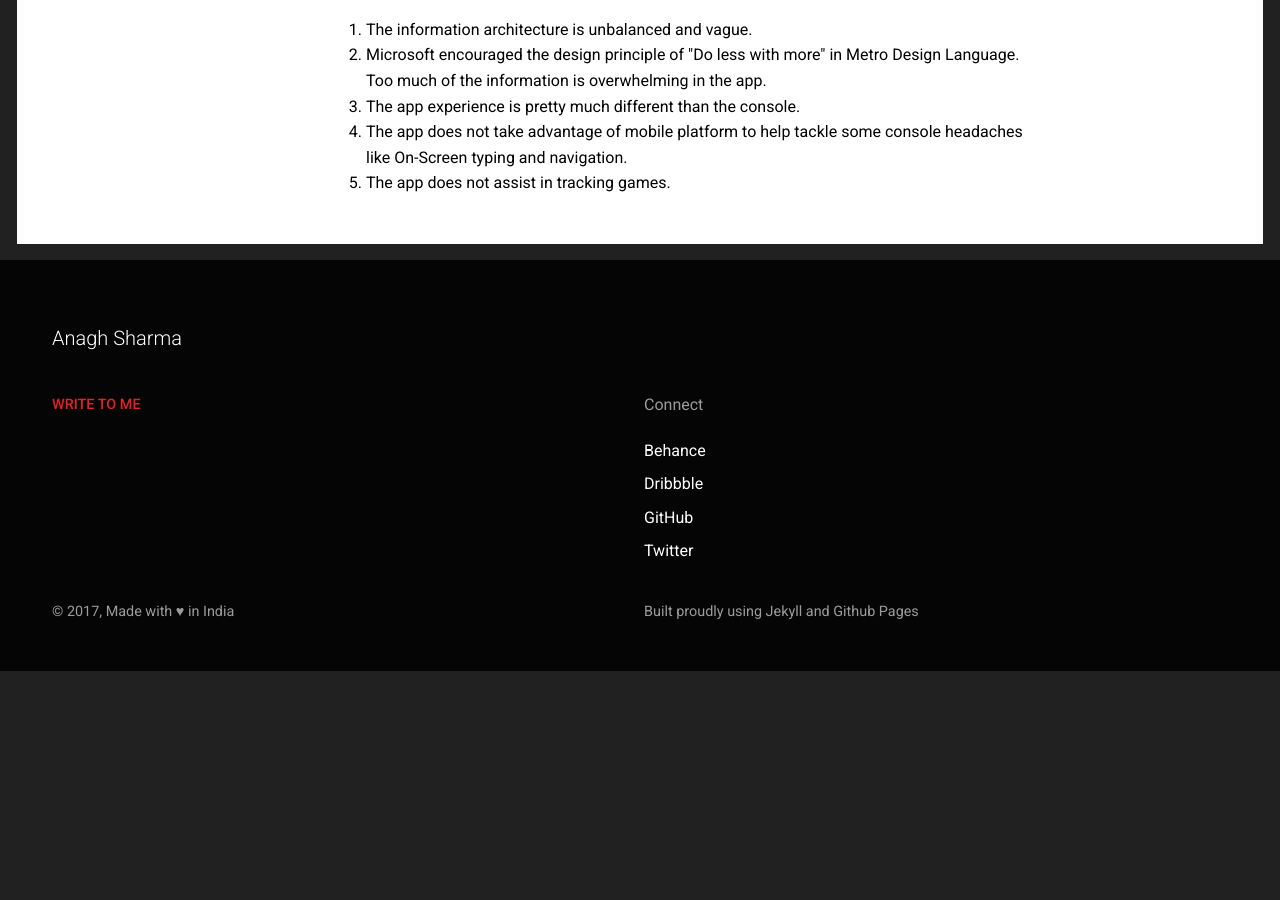
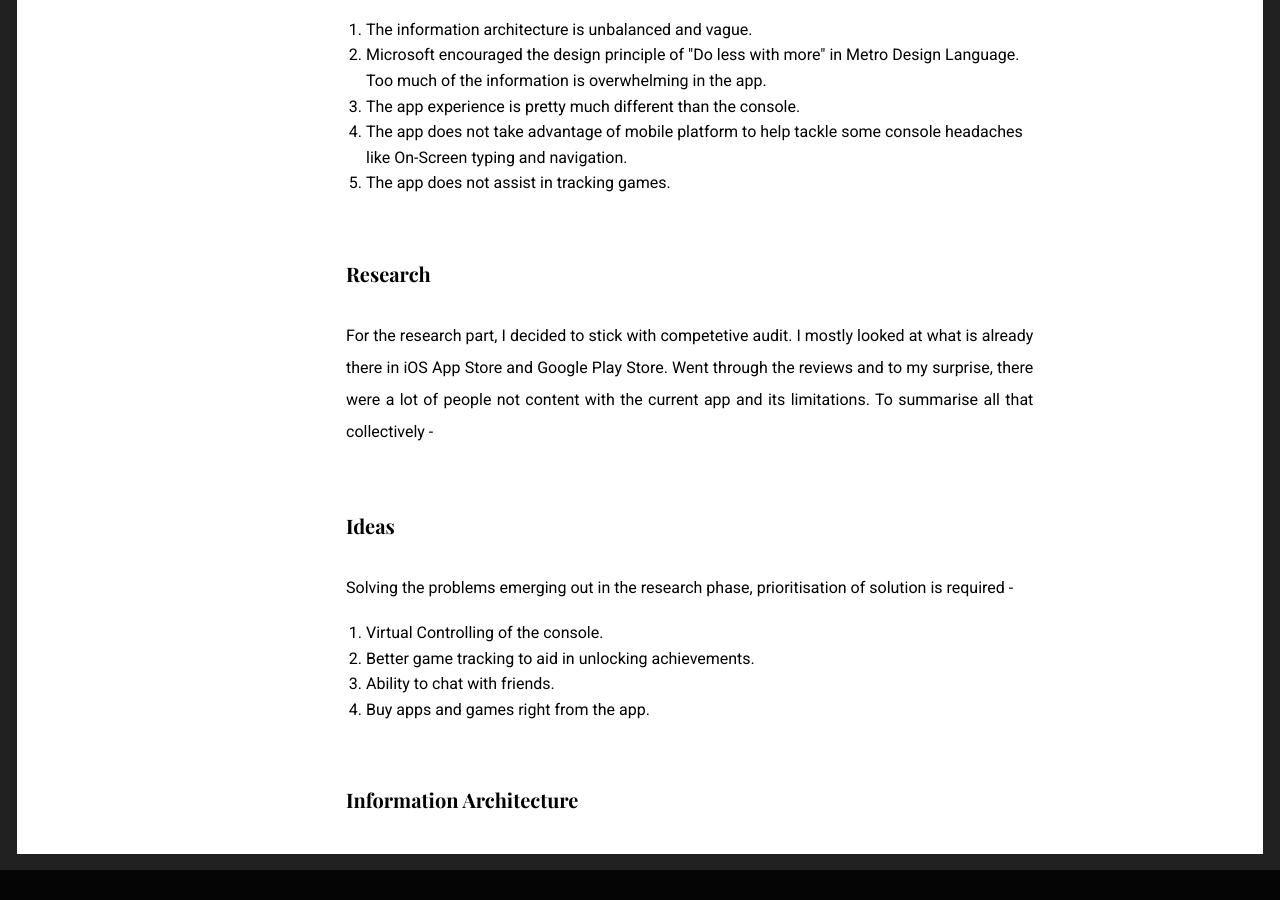
Before and after one commit to AnaghSharma/anaghsharma.github.io, a Jekyll site: the page built from _pages/projects/xbox.html, in a window 1280 px wide and 900 px high, scrolled down 2236 px. Built offline with Jekyll 4.4.1, drawn with Linux system fonts in a browser that asks for light colours; nearby versions of some CDN libraries; before the commit the page ends 2907 px from its top, so only the background shows below that.

Commit message:
Updated XBOX content

```diff
--- a/_pages/projects/xbox.html
+++ b/_pages/projects/xbox.html
@@ -50,6 +50,18 @@ keywords: design, portfolio, development, designer
                       <li>The app does not assist in tracking games.</li>
                   </ol>
                 </p>
+                <h5 class="font-dark font-secondary-bold font-content mt5">Research</h5>
+                <p class="text-justify font-dark lh-copy mt4">For the research part, I decided to stick with competetive audit. I mostly looked at what is already there in iOS App Store and Google Play Store. Went through the reviews and to my surprise, there were a lot of people not content with the current app and its limitations. To summarise all that collectively -</p>
+                <h5 class="font-dark font-secondary-bold font-content mt5">Ideas</h5>
+                <p class="text-justify font-dark lh-copy mt4">Solving the problems emerging out in the research phase, prioritisation of solution is required -
+                    <ol class="font-dark">
+                        <li>Virtual Controlling of the console.</li>
+                        <li>Better game tracking to aid in unlocking achievements.</li>
+                        <li>Ability to chat with friends.</li>
+                        <li>Buy apps and games right from the app.</li>
+                    </ol>
+                </p>
+                <h5 class="font-dark font-secondary-bold font-content mt5">Information Architecture</h5>
             </div>
         </div>
       </div>
```
